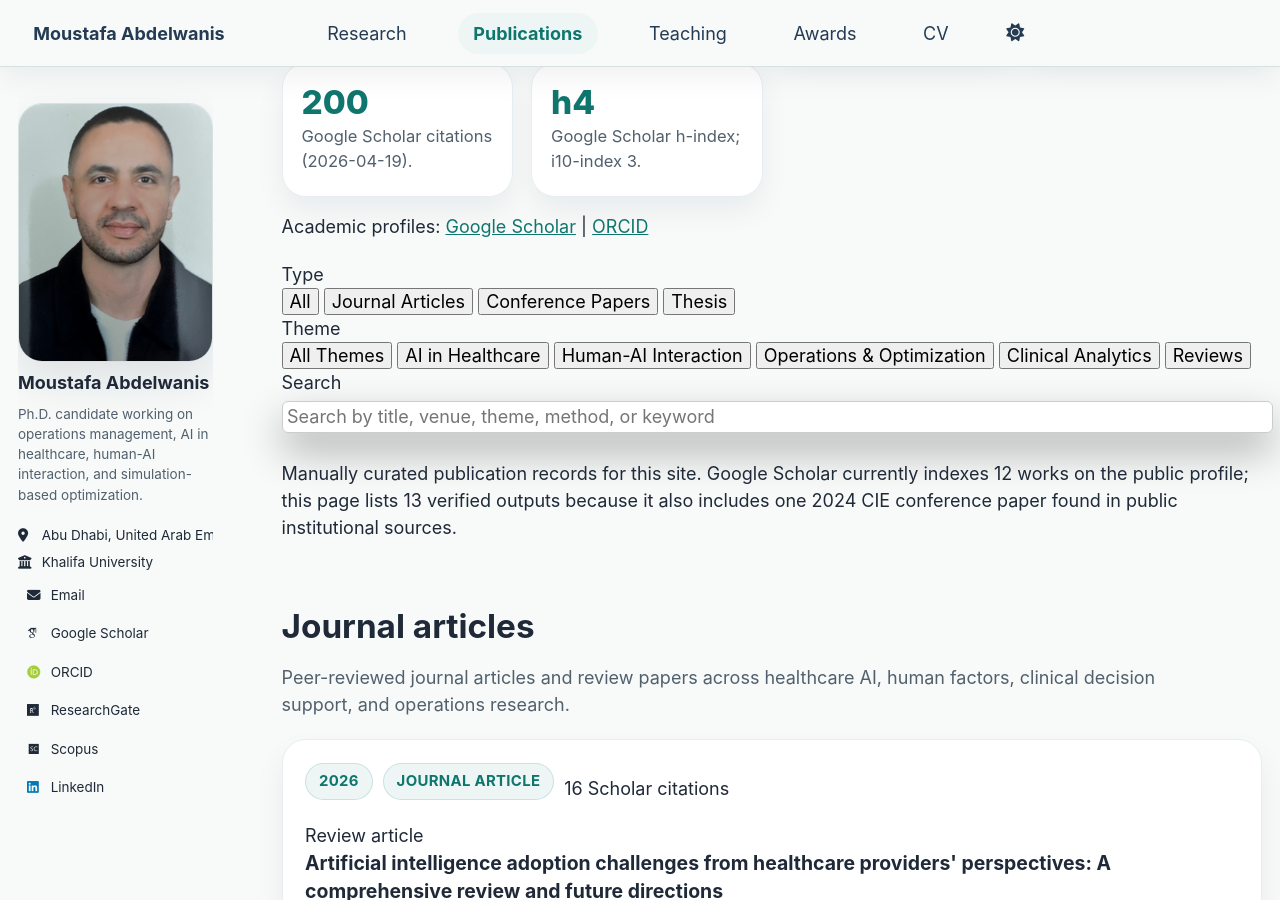
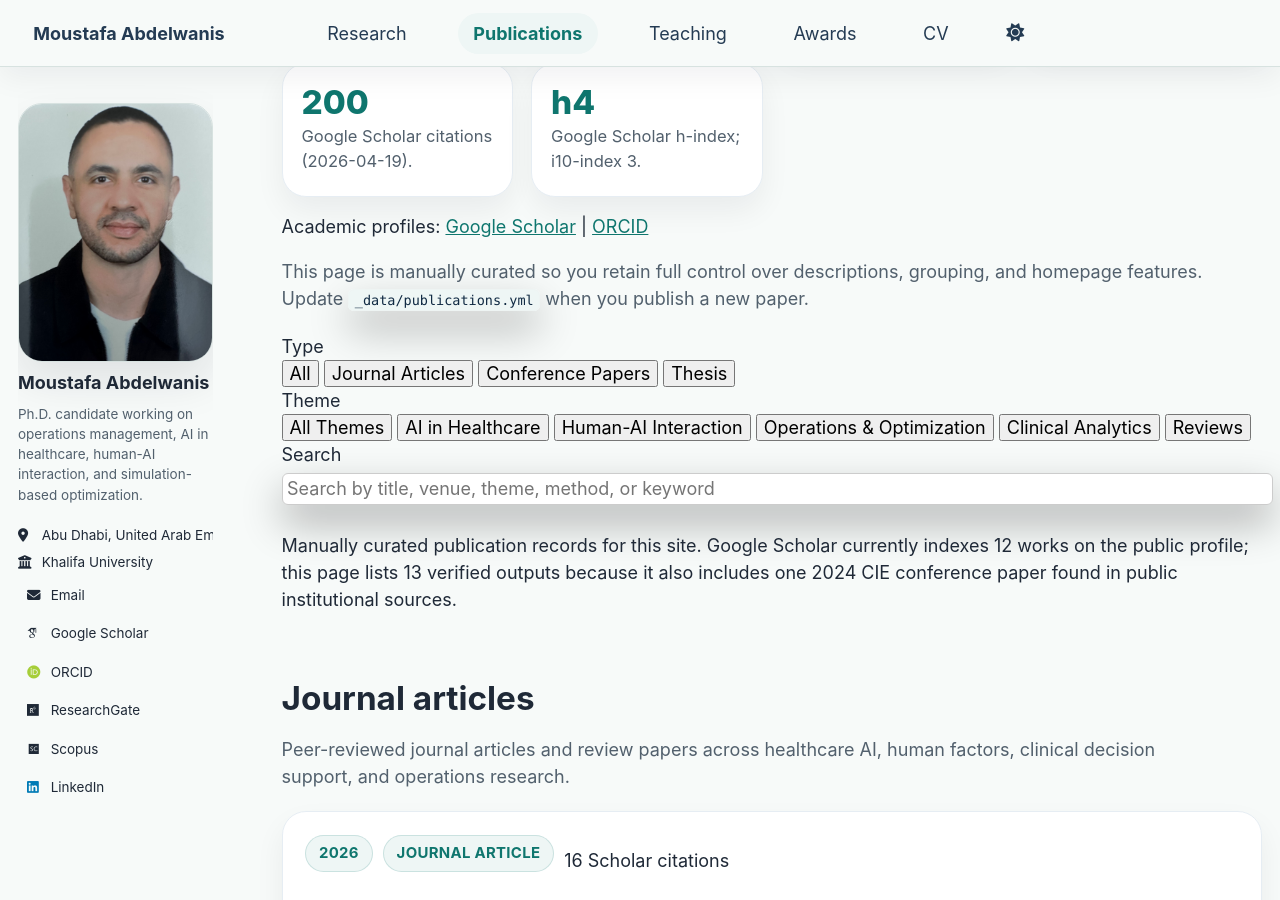
Before and after one commit to abdelwanismoustafa/abdelwanismoustafa.github.io, a Jekyll site: the page built from _pages/publications.md, in a window 1280 px wide and 900 px high, scrolled down 651 px. Built offline with Jekyll 4.4.1, drawn with Linux system fonts in a browser that asks for light colours; some web fonts are replaced; a script bundle is joined from its source files by our own code; library files that are not in the unit come from our copies.

Commit message:
Add files via upload

```diff
--- a/_pages/publications.md
+++ b/_pages/publications.md
@@ -72,7 +72,7 @@ author_profile: true
     <a href="{{ pub_data.profiles.orcid_url }}">{{ pub_data.profiles.orcid_label }}</a>
   </div>
 
-  <p class="section-intro section-intro--wide"></p>
+  <p class="section-intro section-intro--wide">This page is manually curated so you retain full control over descriptions, grouping, and homepage features. Update <code>_data/publications.yml</code> when you publish a new paper.</p>
 
   <div class="pub-toolbar" role="group" aria-label="Publication filters">
     <div class="pub-filter-group">
```
